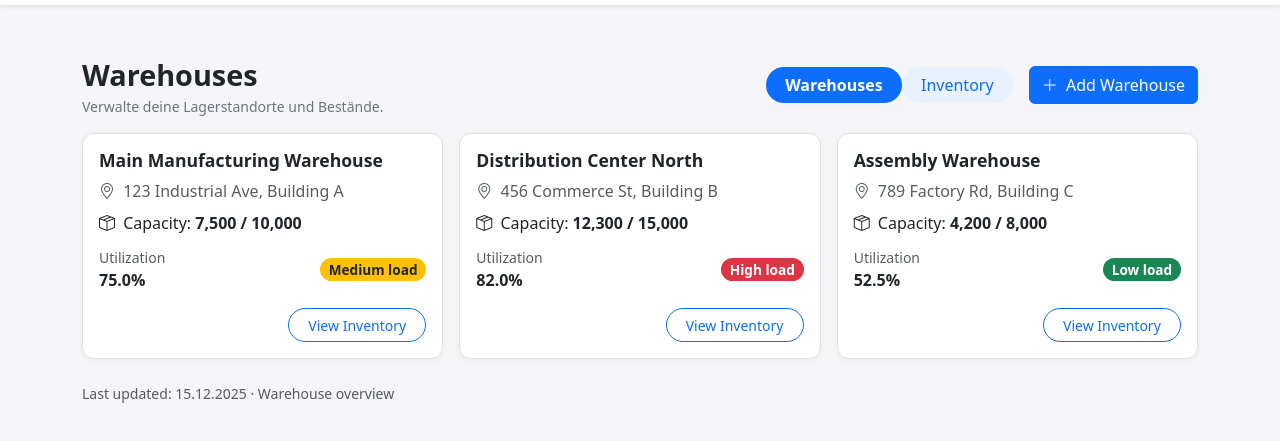
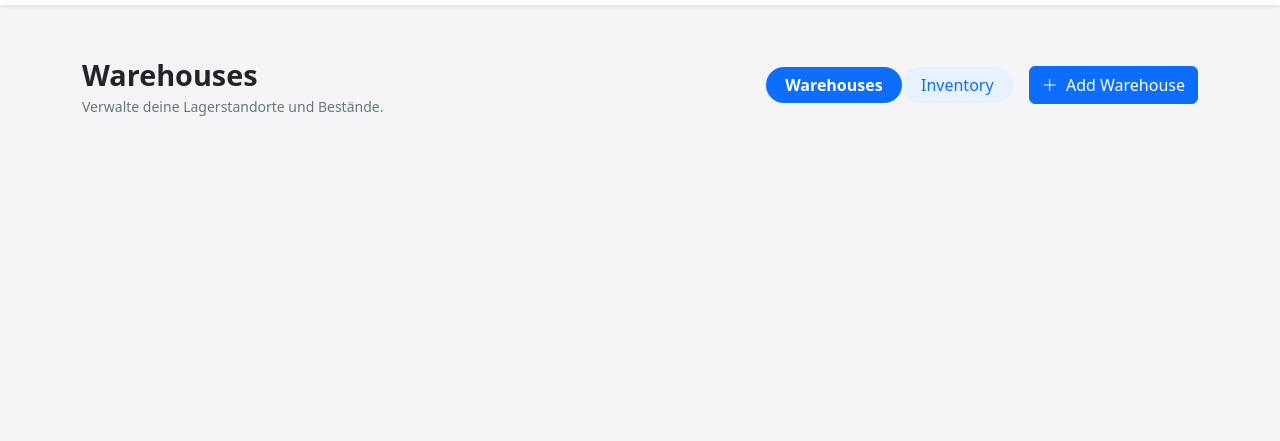
Before and after one commit to Mathiasm64/Nexus, a website: page Frontend/home.html in a window 1280 px wide. Shown: the part 51-492 px from the top of the page. Drawn offline with nearby package versions, Linux system fonts and the light colour scheme; sample sign-in values are in the browser's storage.

```diff
--- a/Frontend/home.html
+++ b/Frontend/home.html
@@ -164,115 +164,7 @@
       </div>
     </div>
 
-    <!-- Warehouse cards -->
-    <div class="row g-3">
-      <!-- Warehouse 1 -->
-      <div class="col-12 col-lg-4">
-        <div class="card card-warehouse h-100">
-          <div class="card-body d-flex flex-column">
-            <h5 class="card-title mb-2">Main Manufacturing Warehouse</h5>
-            <p class="card-text mb-2 text-muted">
-              <i class="bi bi-geo-alt me-1"></i>
-              123 Industrial Ave, Building A
-            </p>
 
-            <p class="mb-1 capacity-text">
-              <i class="bi bi-box-seam me-1"></i>
-              Capacity: <span class="fw-semibold">7,500 / 10,000</span>
-            </p>
-
-            <div class="d-flex justify-content-between align-items-center mt-2">
-              <div>
-                <span class="text-muted small d-block">Utilization</span>
-                <span class="utilization-value">75.0%</span>
-              </div>
-              <span class="badge bg-warning text-dark badge-utilization">
-                Medium load
-              </span>
-            </div>
-
-            <div class="mt-3 d-flex justify-content-end">
-              <button class="btn btn-outline-primary btn-sm btn-inventory">
-                View Inventory
-              </button>
-            </div>
-          </div>
-        </div>
-      </div>
-
-      <!-- Warehouse 2 -->
-      <div class="col-12 col-lg-4">
-        <div class="card card-warehouse h-100">
-          <div class="card-body d-flex flex-column">
-            <h5 class="card-title mb-2">Distribution Center North</h5>
-            <p class="card-text mb-2 text-muted">
-              <i class="bi bi-geo-alt me-1"></i>
-              456 Commerce St, Building B
-            </p>
-
-            <p class="mb-1 capacity-text">
-              <i class="bi bi-box-seam me-1"></i>
-              Capacity: <span class="fw-semibold">12,300 / 15,000</span>
-            </p>
-
-            <div class="d-flex justify-content-between align-items-center mt-2">
-              <div>
-                <span class="text-muted small d-block">Utilization</span>
-                <span class="utilization-value">82.0%</span>
-              </div>
-              <span class="badge bg-danger badge-utilization">
-                High load
-              </span>
-            </div>
-
-            <div class="mt-3 d-flex justify-content-end">
-              <button class="btn btn-outline-primary btn-sm btn-inventory">
-                View Inventory
-              </button>
-            </div>
-          </div>
-        </div>
-      </div>
-
-      <!-- Warehouse 3 -->
-      <div class="col-12 col-lg-4">
-        <div class="card card-warehouse h-100">
-          <div class="card-body d-flex flex-column">
-            <h5 class="card-title mb-2">Assembly Warehouse</h5>
-            <p class="card-text mb-2 text-muted">
-              <i class="bi bi-geo-alt me-1"></i>
-              789 Factory Rd, Building C
-            </p>
-
-            <p class="mb-1 capacity-text">
-              <i class="bi bi-box-seam me-1"></i>
-              Capacity: <span class="fw-semibold">4,200 / 8,000</span>
-            </p>
-
-            <div class="d-flex justify-content-between align-items-center mt-2">
-              <div>
-                <span class="text-muted small d-block">Utilization</span>
-                <span class="utilization-value">52.5%</span>
-              </div>
-              <span class="badge bg-success badge-utilization">
-                Low load
-              </span>
-            </div>
-
-            <div class="mt-3 d-flex justify-content-end">
-              <button class="btn btn-outline-primary btn-sm btn-inventory">
-                View Inventory
-              </button>
-            </div>
-          </div>
-        </div>
-      </div>
-    </div>
-
-    <!-- Optional: Footer / Info -->
-    <div class="mt-4 text-muted small">
-      Last updated: 15.12.2025 · Warehouse overview
-    </div>
   </div>
 
   <!-- Bootstrap JS Bundle -->
```
